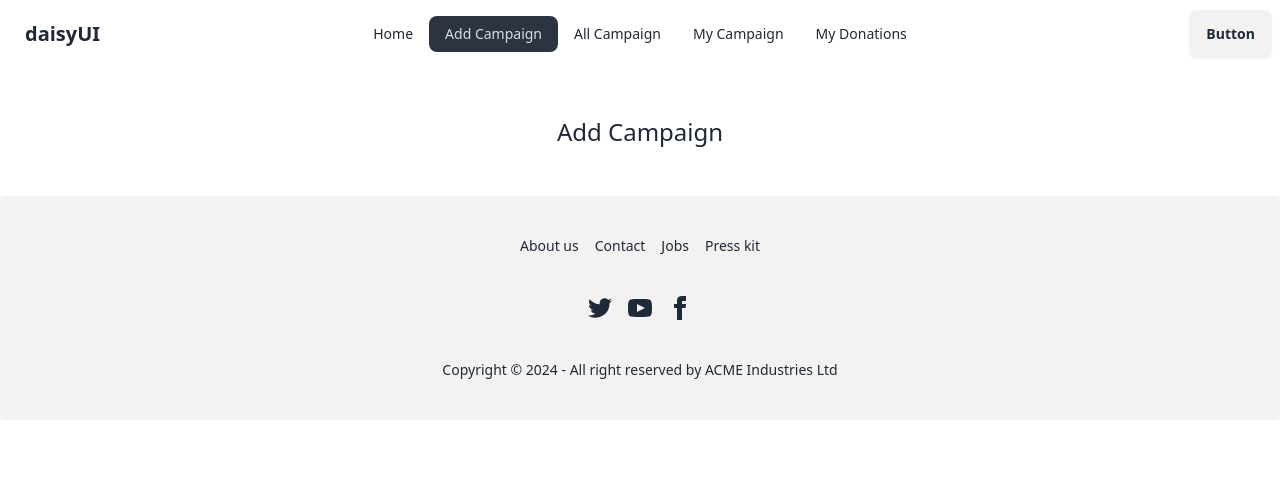
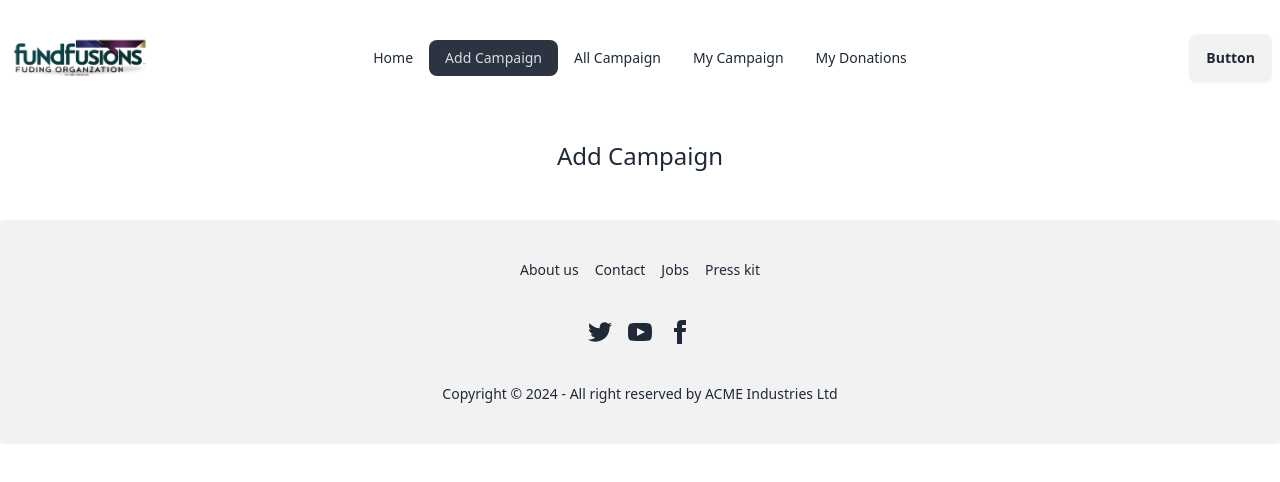
Before and after one commit to sheikhmuhammadantor/fundfusions-client, a React (Vite) app: page /addCampaign in a window 1280 px wide. Shown: the top 482 px of the page. Built offline with nearby package versions, Linux system fonts and the light colour scheme.

Commit message:
Add Logo on Navbar

```diff
--- a/index.html
+++ b/index.html
@@ -1,5 +1,5 @@
 <!doctype html>
-<html lang="en">
+<html lang="en" data-theme="light">
   <head>
     <meta charset="UTF-8" />
     <link rel="icon" type="image/svg+xml" href="/favicon.png" />
--- a/src/Components/Navbar.jsx
+++ b/src/Components/Navbar.jsx
@@ -1,6 +1,7 @@
 import React from 'react'
 import { FaBars } from 'react-icons/fa'
-import { NavLink } from 'react-router-dom'
+import { Link, NavLink } from 'react-router-dom'
+import logo from '../assets/logo.png'
 
 function Navbar() {
 
@@ -13,7 +14,7 @@ function Navbar() {
   </>
 
   return (
-    <div className="navbar bg-base-100">
+    <div className="navbar container mx-auto">
       <div className="navbar-start">
         <div className="dropdown">
           <div tabIndex={0} role="button" className="btn btn-ghost lg:hidden">
@@ -23,7 +24,9 @@ function Navbar() {
             {links}
           </ul>
         </div>
-        <a className="btn btn-ghost text-xl">daisyUI</a>
+        <Link to='/' className="btn btn-ghost text-xl px-0">
+          <img className='h-full bg-white rounded-lg' src={logo} alt="FundFusions Logo" />
+        </Link>
       </div>
       <div className="navbar-center hidden lg:flex">
         <ul className="menu menu-horizontal px-1">
@@ -31,7 +34,7 @@ function Navbar() {
         </ul>
       </div>
       <div className="navbar-end">
-        <a className="btn">Button</a>
+        <Link className="btn">Button</Link>
       </div>
     </div>
   )
--- a/src/Layout/MainLayout.jsx
+++ b/src/Layout/MainLayout.jsx
@@ -5,7 +5,7 @@ import Navbar from "../Components/Navbar"
 function MainLayout() {
     return (
         <>
-            <section>
+            <section className="my-6">
                 <Navbar />
             </section>
             <section className="text-center my-12 text-2xl">
```
